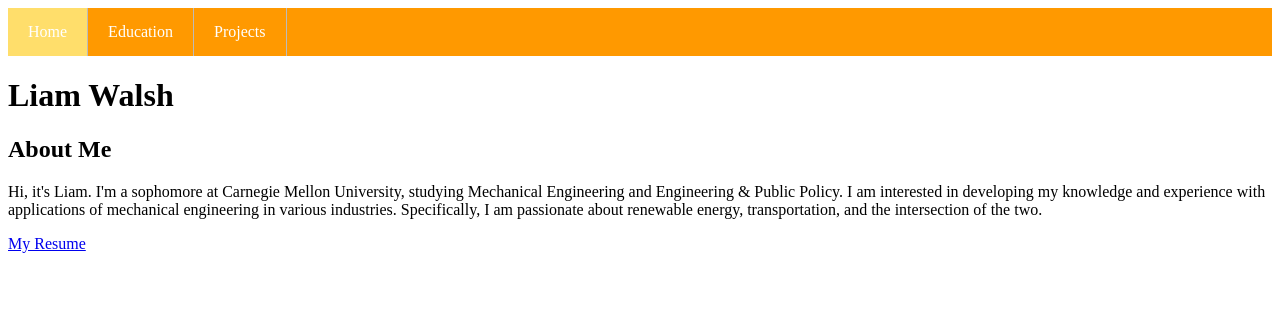
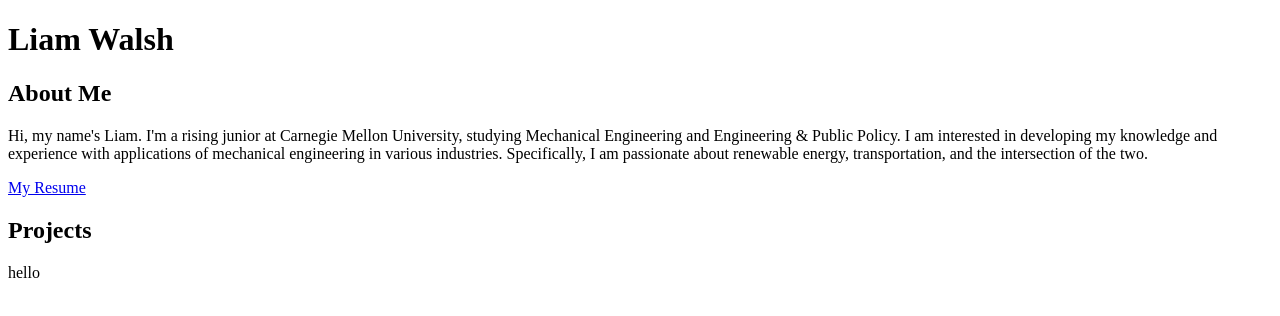
Before and after one commit to ljwalsh18/ljwalsh18.github.io, a plain HTML site: page index.html in a window 1280 px wide. Drawn offline with Linux system fonts and the light colour scheme.

Commit message:
Create index.html

```diff
--- a/index.html
+++ b/index.html
@@ -3,21 +3,20 @@
 <head>
   <title>Liam Walsh</title>
   <link rel="stylesheet" type="text/css" href="css/main.css">
+</head>
 
-  <ul>
-    <li><a class="active">Home</a></li>
-    <li><a href="education.html">Education</a></li>
-    <li><a href="projects.html">Projects</a></li>
-    <li></li>
-  </ul>
-
-</head>
 <body>
   <h1>Liam Walsh</h1>
 
-    <h2>About Me</h2>
-    <p>Hi, it's Liam. I'm a sophomore at Carnegie Mellon University, studying Mechanical Engineering and Engineering & Public Policy. I am interested in developing my knowledge and experience with applications of mechanical engineering in various industries. Specifically, I am passionate about renewable energy, transportation, and the intersection of the two.</p>
+  <h2>About Me</h2>
+    <p>Hi, my name's Liam. I'm a rising junior at Carnegie Mellon University, studying Mechanical Engineering and Engineering & Public Policy. I am interested in developing my knowledge and experience with applications of mechanical engineering in various industries. Specifically, I am passionate about renewable energy, transportation, and the intersection of the two.</p>
     <p><a href="/resume.pdf">My Resume</a></p>
 
-    </body>
+  <h2>Projects</h2>
+  <p>hello</p>
+
+
+
+
+  </body>
   </html>
```
